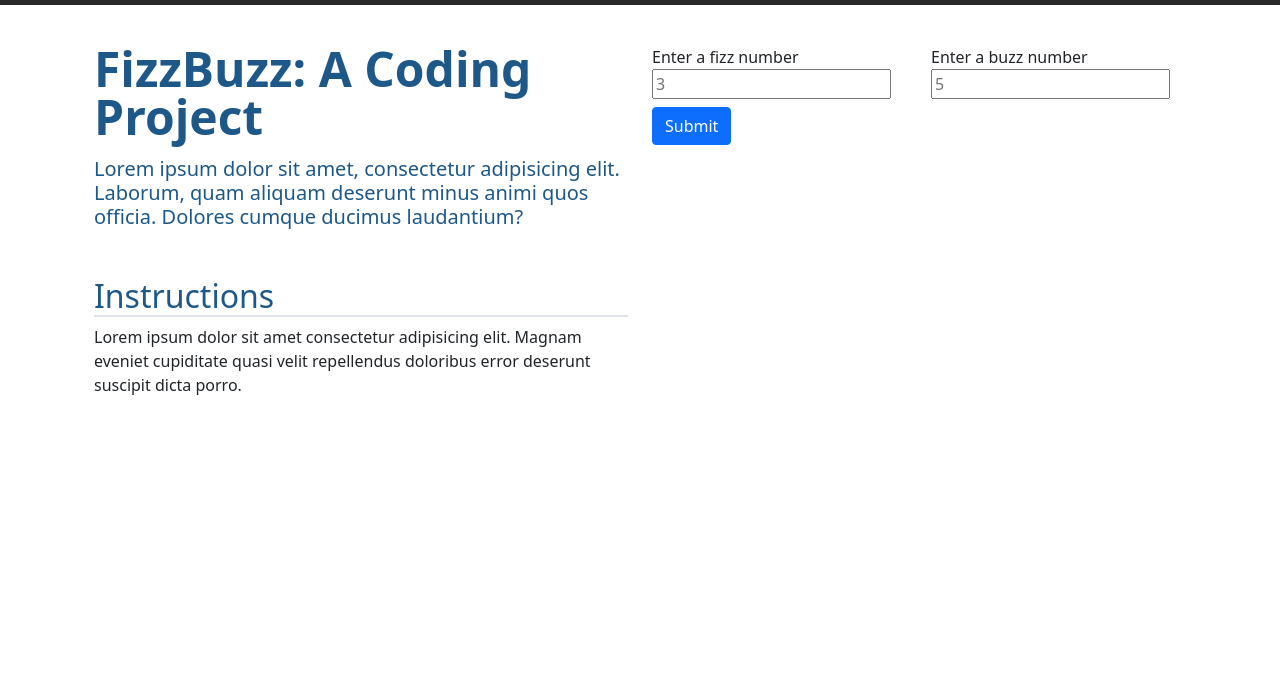
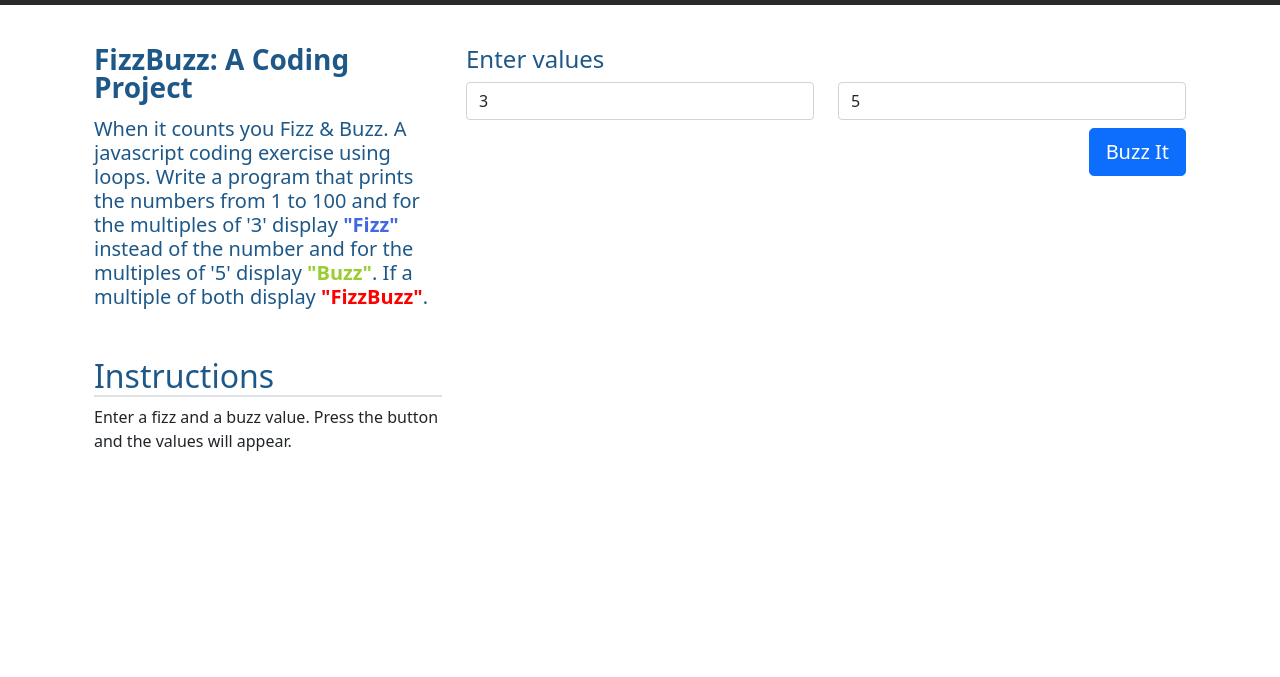
Before and after one commit to harrisonapickettiv/fizzbuzz, a website built with Parcel: page src/app.html in a window 1280 px wide. Shown: the part 51-728 px from the top of the page. Built offline with nearby package versions, Linux system fonts and the light colour scheme.

Commit message:
Update mini-project description; Adjust styling

```diff
--- a/src/app.html
+++ b/src/app.html
@@ -171,36 +171,54 @@
     <main class="flex-shrink-0">
       <div class="container mt-5 px-4 py-5">
         <div class="row row-cols-1 row-cols-lg-2">
-          <div class="col">
-            <h1 class="display-5 fw-bold lh-1 mb-3">
-              FizzBuzz: A Coding Project
-            </h1>
+          <div class="col col-lg-4">
+            <h3 class="fw-bold lh-1 mb-3">FizzBuzz: A Coding Project</h3>
             <h4 class="lead">
-              Lorem ipsum dolor sit amet, consectetur adipisicing elit. Laborum,
-              quam aliquam deserunt minus animi quos officia. Dolores cumque
-              ducimus laudantium?
+              When it counts you Fizz & Buzz. A javascript coding exercise using
+              loops. Write a program that prints the numbers from 1 to 100 and
+              for the multiples of '3' display
+              <span class="Fizz fw-bold">"Fizz"</span> instead of the number and
+              for the multiples of '5' display
+              <span class="Buzz fw-bold">"Buzz"</span>. If a multiple of both
+              display <span class="FizzBuzz fw-bold">"FizzBuzz"</span>.
             </h4>
             <h2 class="mt-5 border-2 border-bottom">Instructions</h2>
             <p>
-              Lorem ipsum dolor sit amet consectetur adipisicing elit. Magnam
-              eveniet cupiditate quasi velit repellendus doloribus error
-              deserunt suscipit dicta porro.
+              Enter a fizz and a buzz value. Press the button and the values
+              will appear.
             </p>
           </div>
-          <div class="col">
+          <div class="col col-lg-8">
             <form action="submit">
+              <h4>Enter values</h4>
               <div class="row mb-5">
-                <div class="col">
-                  <label for="fizz">Enter a fizz number</label>
-                  <input id="fizz" type="number" placeholder="3" />
+                <div class="col d-flex justify-content-start">
+                  <input
+                    class="form-control"
+                    id="fizz"
+                    type="number"
+                    placeholder="Fizz"
+                    aria-label="Fizz"
+                    value="3"
+                  />
                 </div>
-                <div class="col">
-                  <label for="buzz">Enter a buzz number</label>
-                  <input id="buzz" type="number" placeholder="5" />
+                <div class="col d-flex justify-content-end">
+                  <input
+                    class="form-control"
+                    id="buzz"
+                    type="number"
+                    placeholder="Buzz"
+                    aria-label="Buzz"
+                    value="5"
+                  />
                 </div>
-                <div class="col-12 mt-2">
-                  <button id="btnSubmit" type="submit" class="btn btn-primary">
-                    Submit
+                <div class="col-12 mt-2 d-flex justify-content-end">
+                  <button
+                    id="btnSubmit"
+                    type="submit"
+                    class="btn btn-primary btn-lg"
+                  >
+                    Buzz It
                   </button>
                 </div>
               </div>
@@ -218,7 +236,7 @@
             </div>
             <div id="results" class="row" hidden aria-hidden="true">
               <h2 class="px-0">Results</h2>
-              <table class="table table-dark table-striped">
+              <table class="table table-striped table-sm">
                 <thead>
                   <tr>
                     <th scope="col" colspan="5">Fizz Buzz Results</th>
--- a/src/css/site.css
+++ b/src/css/site.css
@@ -73,3 +73,16 @@ main > .container {
   font-weight: 700;
   text-align: center;
 }
+
+.Fizz {
+  color: royalblue;
+}
+
+.Buzz {
+  color: yellowgreen;
+}
+
+.FizzBuzz {
+  color: red;
+  font-weight: bold;
+}
--- a/src/js/fizzbuzz.js
+++ b/src/js/fizzbuzz.js
@@ -41,7 +41,7 @@ const buildData = (fizz, buzz) => {
 const makeRow = (rowData) => {
   let html = "<tr>";
   for (const i of rowData) {
-    html += `<td>${i}</td>`;
+    html += `<td class="${i}">${i}</td>`;
   }
   return html + "</tr>";
 };
```
Also changed, not shown: src/index.html (+7 -3 lines).
